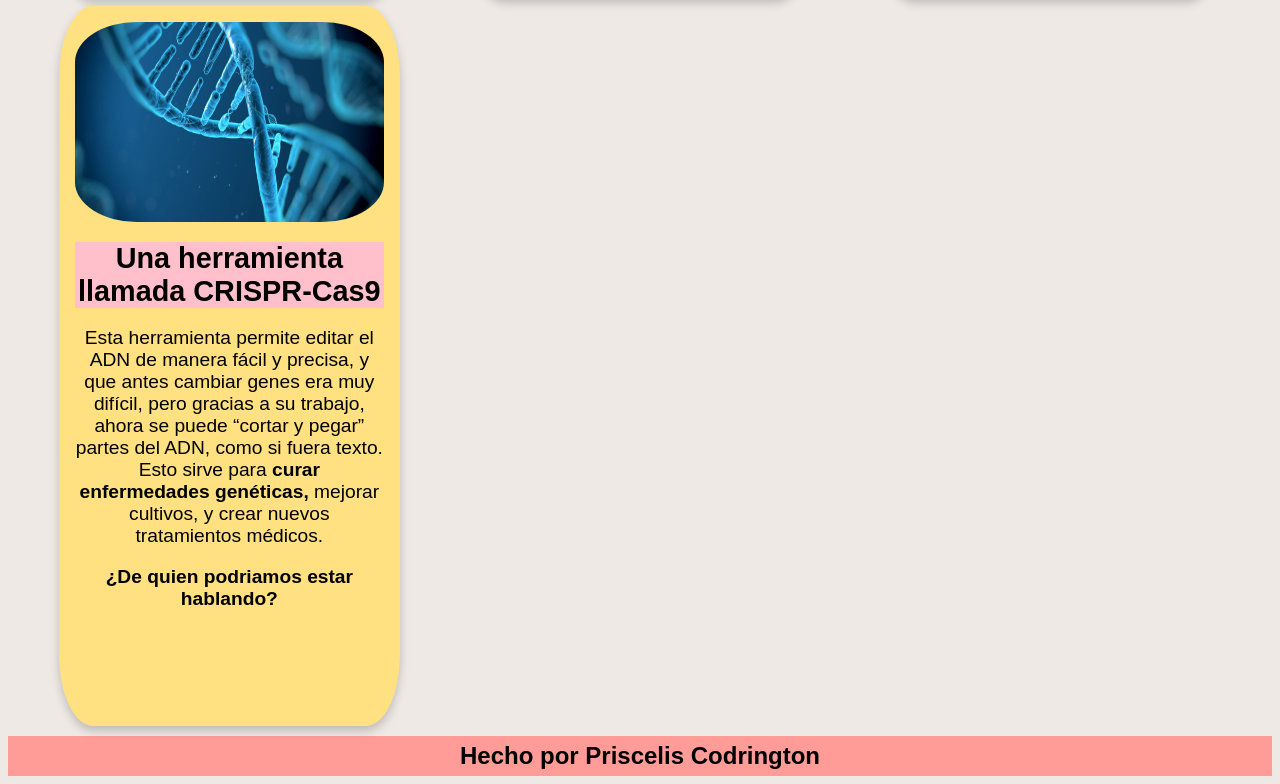
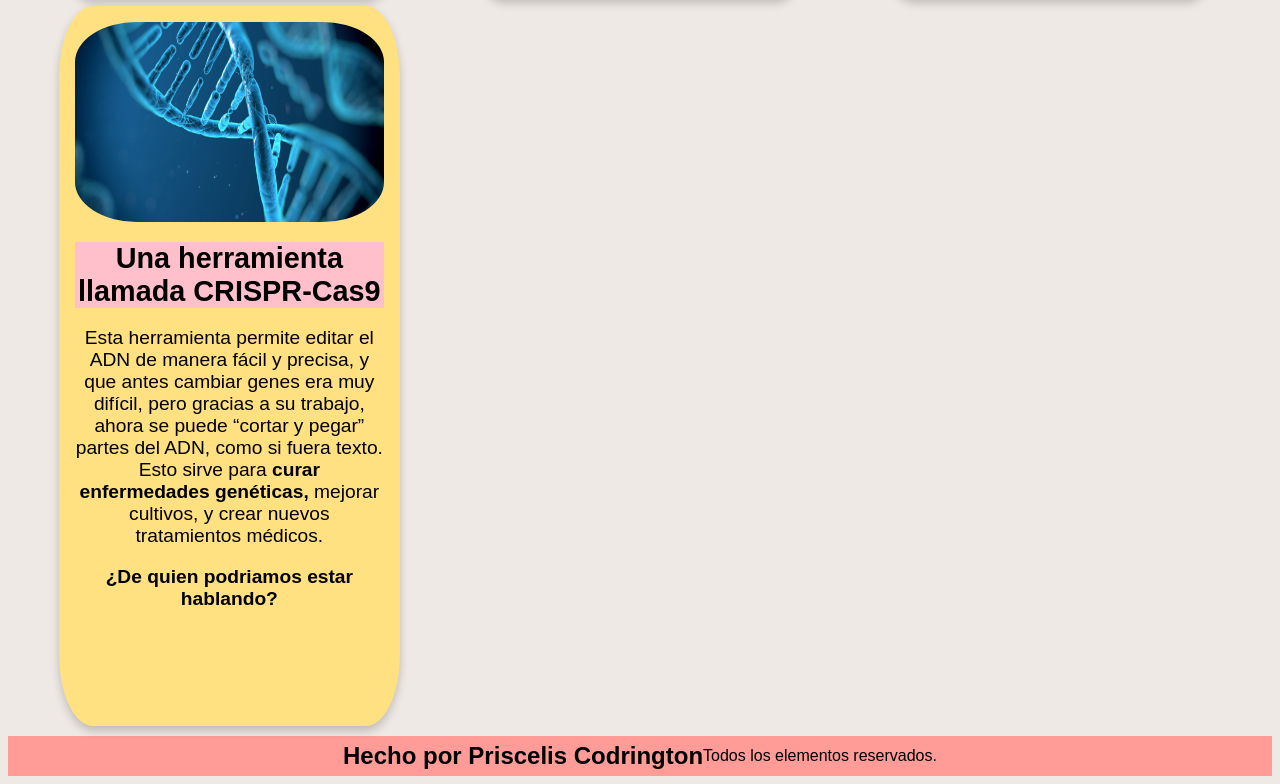
Before and after one commit to priscelis/piedras-angulares, a plain HTML site: page index.html in a window 1280 px wide. Shown: the part 1063-1847 px from the top of the page. Drawn offline with Linux system fonts and the light colour scheme.

Commit message:
footer edit

```diff
--- a/index.html
+++ b/index.html
@@ -133,6 +133,7 @@
   <br>
     <div id="caja-final">
       <h2>Hecho por Priscelis Codrington</h2>
+      <p>Todos los elementos reservados. </p>
     </div>
 </footer>
 </html>
```
